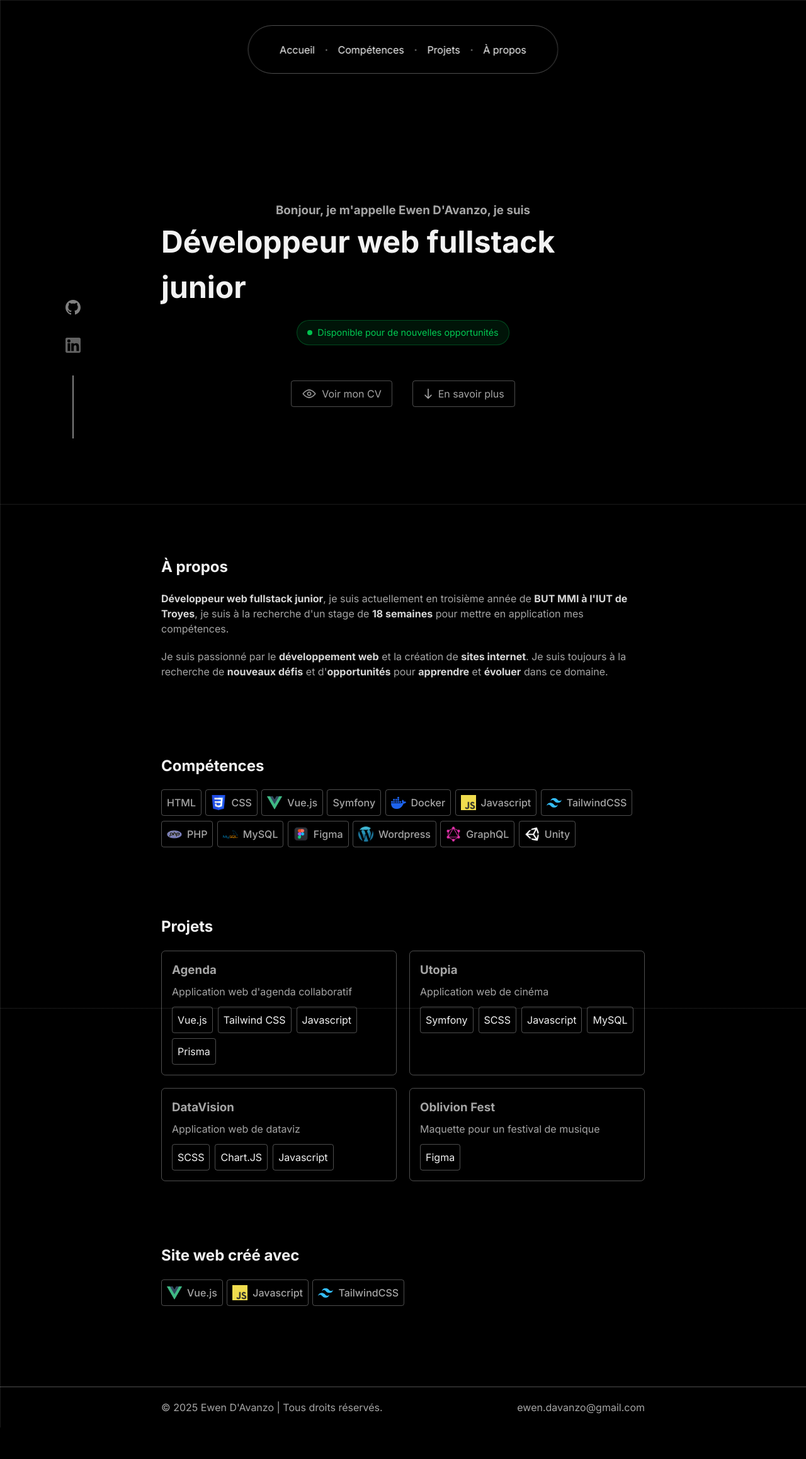
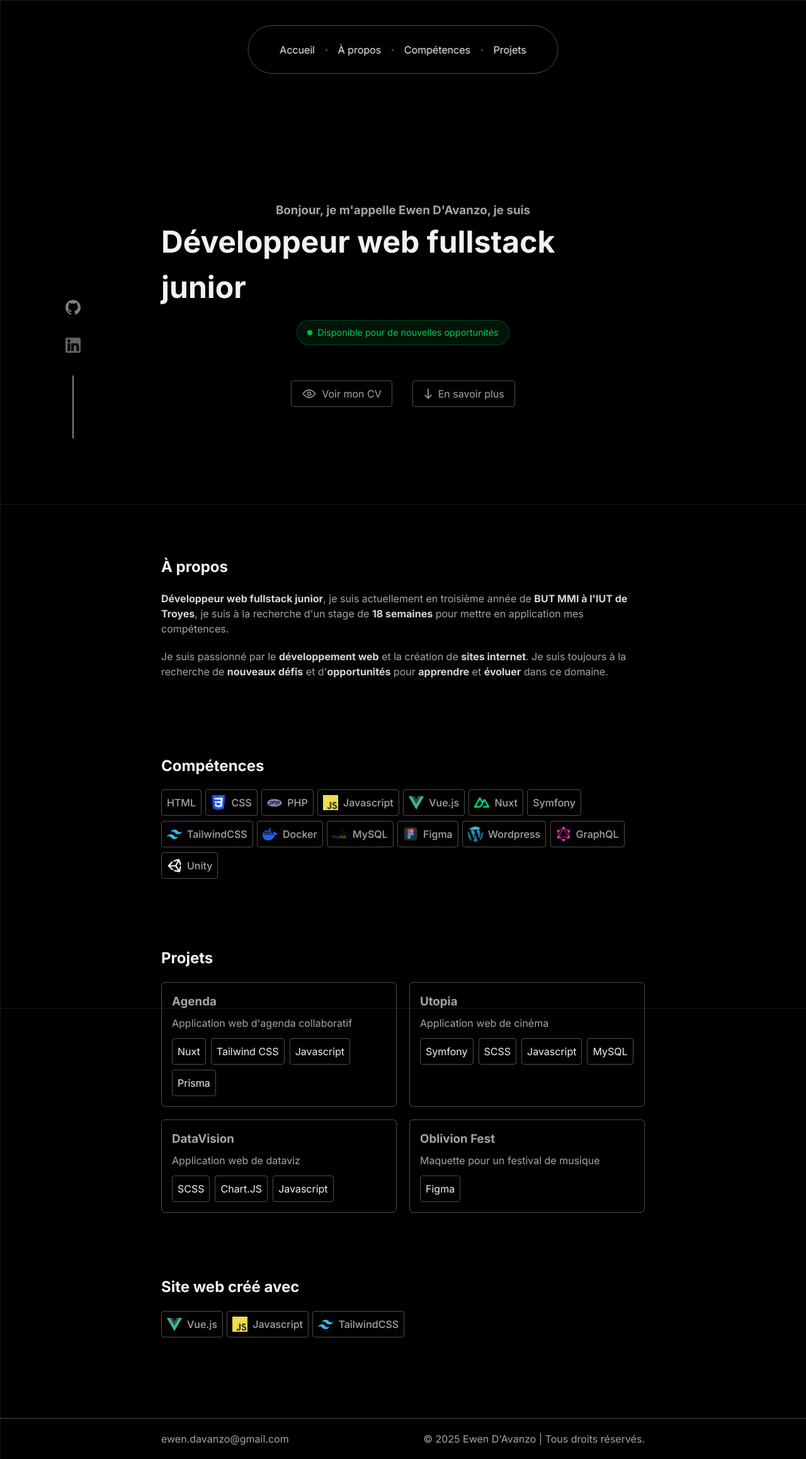
Before and after one commit to ewenlogiciel/portfolio, a Vue app: page / in a window 1280 px wide. Shown: the whole page at 63% size. Before the commit the page ends 2266 px from the top, so only its background shows below. Built offline with nearby package versions, Linux system fonts and the light colour scheme.

Commit message:
fix: header, competences

```diff
--- a/src/assets/main.css
+++ b/src/assets/main.css
@@ -26,33 +26,8 @@
     @apply flex h-screen m-0 flex-col justify-between items-center;
   }
 
-  nav {
-    @apply fixed top-[5vh] left-1/2 -translate-x-1/2 border border-white/30 rounded-full p-[2%] whitespace-nowrap z-[1000] backdrop-blur-lg ;
-  }
-
-  nav ul {
-    @apply list-none flex flex-nowrap items-center justify-center m-0 pr-[1.5rem] pl-[1.5rem];
-  }
-
-  nav li {
-    @apply flex items-center;
-  }
-
-  nav a {
-    @apply flex items-center;
-  }
-
-  nav li:not(:last-child)::after {
-    content: "·";
-    @apply ml-4 mr-4 text-[#ababab];
-  }
-
   a {
     @apply text-[#f5f5f5] no-underline transition-colors duration-300;
-  }
-
-  nav a:hover {
-    @apply text-[#ababab];
   }
 
   h1 {
--- a/src/components/Competences.vue
+++ b/src/components/Competences.vue
@@ -28,12 +28,13 @@
 const skills = [
   'HTML',
   'CSS',
+  'PHP',
+  'Javascript',
   'Vue.js',
+  'Nuxt',
   'Symfony',
+  'TailwindCSS',
   'Docker',
-  'Javascript',
-  'TailwindCSS',
-  'PHP',
   'MySQL',
   'Figma',
   'Wordpress',
--- a/src/components/Contact.vue
+++ b/src/components/Contact.vue
@@ -7,7 +7,7 @@
       <!-- GitHub -->
       <li class="mb-5">
         <a href="https://github.com/ewenlogiciel" target="_blank" class="group">
-          <svg xmlns="http://www.w3.org/2000/svg" width="24" height="24" viewBox="0 0 24 24" alt="Github Icon" class="fill-[gray] transition-[fill] duration-300 group-hover:fill-white">
+          <svg xmlns="http://www.w3.org/2000/svg" width="24" height="24" viewBox="0 0 24 24" aria-label="Linkedin Icon" class="fill-[gray] transition-[fill] duration-300 group-hover:fill-white">
             <path d="M12 0C5.37 0 0 5.37 0 12c0 5.3 3.44 9.8 8.21 11.39.6.11.82-.26.82-.58v-2.16c-3.34.73-4.03-1.61-4.03-1.61-.55-1.4-1.34-1.77-1.34-1.77-1.09-.75.08-.74.08-.74 1.2.09 1.83 1.23 1.83 1.23 1.07 1.84 2.81 1.31 3.5 1 .11-.77.42-1.31.76-1.61-2.66-.3-5.47-1.33-5.47-5.92 0-1.31.47-2.38 1.23-3.22-.12-.3-.53-1.51.12-3.15 0 0 1.01-.32 3.3 1.23a11.5 11.5 0 0 1 6 0c2.29-1.55 3.3-1.23 3.3-1.23.65 1.64.24 2.85.12 3.15.77.84 1.23 1.91 1.23 3.22 0 4.6-2.81 5.62-5.48 5.92.43.37.81 1.1.81 2.22v3.3c0 .32.22.7.82.58C20.56 21.8 24 17.3 24 12c0-6.63-5.37-12-12-12z"/>
           </svg>
         </a>
--- a/src/components/Footer.vue
+++ b/src/components/Footer.vue
@@ -5,26 +5,20 @@
 <template>
   <!--<div class="circle"></div>-->
 
-  <footer class="w-full flex justify-center border-t border-white/30 max-md:flex-col max-md:items-center">
+  <footer class="w-full flex justify-center border-t border-white/30 max-md:flex-col max-md:items-start max-md:py-6 max-md:gap-4">
 
-    <div class="w-[60vw] flex justify-between items-center flex-row max-md:w-[90vw] max-md:flex-row max-md:gap-4 max-md:py-4">
-      <p>© 2025 Ewen D'Avanzo | Tous droits réservés.</p>
+    <div class="w-[60vw] flex justify-between items-center flex-row max-md:w-full max-md:flex-col max-md:gap-4 max-md:items-start max-md:pl-6">
+      <a href="https://github.com/ewenlogiciel" target="_blank" class="hidden max-md:block text-[#a5a5a5] hover:text-[#f5f5f5] transition-colors duration-300">GitHub</a>
 
-      <p>ewen.davanzo@gmail.com</p>
+      <a href="https://www.linkedin.com/in/ewendavanzo/" target="_blank" class="hidden max-md:block text-[#a5a5a5] hover:text-[#f5f5f5] transition-colors duration-300">LinkedIn</a>
+
+      <p class="max-md:order-3 max-md:m-0">ewen.davanzo@gmail.com</p>
+
+
+
+      <p class="max-md:order-4 max-md:w-full max-md:text-center">© 2025 Ewen D'Avanzo | Tous droits réservés.</p>
 
     </div>
 
-      <div class="hidden gap-4 max-md:flex">
-        <a href="https://github.com/ewenlogiciel" target="_blank" class="hidden max-md:block group">
-          <svg xmlns="http://www.w3.org/2000/svg" width="24" height="24" viewBox="0 0 24 24" class="fill-[gray] transition-[fill] duration-300 group-hover:fill-white">
-            <path d="M12 0C5.37 0 0 5.37 0 12c0 5.3 3.44 9.8 8.21 11.39.6.11.82-.26.82-.58v-2.16c-3.34.73-4.03-1.61-4.03-1.61-.55-1.4-1.34-1.77-1.34-1.77-1.09-.75.08-.74.08-.74 1.2.09 1.83 1.23 1.83 1.23 1.07 1.84 2.81 1.31 3.5 1 .11-.77.42-1.31.76-1.61-2.66-.3-5.47-1.33-5.47-5.92 0-1.31.47-2.38 1.23-3.22-.12-.3-.53-1.51.12-3.15 0 0 1.01-.32 3.3 1.23a11.5 11.5 0 0 1 6 0c2.29-1.55 3.3-1.23 3.3-1.23.65 1.64.24 2.85.12 3.15.77.84 1.23 1.91 1.23 3.22 0 4.6-2.81 5.62-5.48 5.92.43.37.81 1.1.81 2.22v3.3c0 .32.22.7.82.58C20.56 21.8 24 17.3 24 12c0-6.63-5.37-12-12-12z"/>
-          </svg>
-        </a>
-
-        <a href="https://www.linkedin.com/in/ewendavanzo/" target="_blank" class="hidden max-md:block group">
-          <img src="../assets/logos/linkedin-svgrepo-com.svg" alt="LinkedIn" class="w-6 h-6 grayscale transition-[filter] duration-300 group-hover:brightness-0 group-hover:invert">
-        </a>
-      </div>
-
   </footer>
 </template>
--- a/src/components/Header.vue
+++ b/src/components/Header.vue
@@ -15,76 +15,28 @@
   <template>
     <header>
       <button class="hidden max-md:flex flex-col bg-transparent border-none cursor-pointer p-2.5 z-[1001] fixed top-[3vh] left-[5vw]" @click="toggleMenu" aria-label="Menu">
-        <span class="w-[25px] h-[3px] bg-[#f2f2f2] my-[3px] transition-all duration-300 ease-in-out rounded-[3px]"></span>
-        <span class="w-[25px] h-[3px] bg-[#f2f2f2] my-[3px] transition-all duration-300 ease-in-out rounded-[3px]"></span>
-        <span class="w-[25px] h-[3px] bg-[#f2f2f2] my-[3px] transition-all duration-300 ease-in-out rounded-[3px]"></span>
+        <span :class="{ 'rotate-45 translate-y-[9px]': isMenuOpen }" class="w-[25px] h-[3px] bg-[#f2f2f2] my-[3px] transition-all duration-300 ease-in-out rounded-[3px]"></span>
+        <span :class="{ 'opacity-0': isMenuOpen }" class="w-[25px] h-[3px] bg-[#f2f2f2] my-[3px] transition-all duration-300 ease-in-out rounded-[3px]"></span>
+        <span :class="{ '-rotate-45 -translate-y-[9px]': isMenuOpen }" class="w-[25px] h-[3px] bg-[#f2f2f2] my-[3px] transition-all duration-300 ease-in-out rounded-[3px]"></span>
       </button>
 
-      <nav :class="{ 'menu-open': isMenuOpen }">
-        <ul>
-          <li><router-link to="/#accueil" @click="closeMenu">Accueil</router-link></li>
-          <li><router-link to="/#competences" @click="closeMenu">Compétences</router-link></li>
-          <li><router-link to="/#projets" @click="closeMenu">Projets</router-link></li>
-          <li><router-link to="/#apropos" @click="closeMenu">À propos</router-link></li>
+      <nav :class="{ 'max-md:!flex': isMenuOpen }" class="fixed top-[5vh] left-1/2 -translate-x-1/2 border border-white/30 rounded-full p-[2%] whitespace-nowrap z-[1000] backdrop-blur-lg max-md:fixed max-md:top-0 max-md:left-0 max-md:w-screen max-md:h-screen max-md:bg-black max-md:hidden max-md:justify-center max-md:items-center max-md:border-none max-md:rounded-none max-md:p-0 max-md:backdrop-blur-none max-md:-translate-x-0">
+        <ul class="list-none flex flex-nowrap items-center justify-center m-0 pr-6 pl-6 max-md:flex-col max-md:gap-12 max-md:p-0 max-md:w-full">
+
+          <li class="flex items-center after:content-['·'] after:ml-4 after:mr-4 after:text-[#ababab] last:after:content-none max-md:w-auto max-md:m-0 max-md:after:hidden">
+            <router-link to="/#accueil" @click="closeMenu" class="flex items-center text-[#f5f5f5] no-underline transition-colors duration-300 hover:text-[#ababab] max-md:text-[2rem]">Accueil</router-link>
+          </li>
+          <li class="flex items-center after:content-['·'] after:ml-4 after:mr-4 after:text-[#ababab] last:after:content-none max-md:w-auto max-md:m-0 max-md:after:hidden">
+            <router-link to="/#apropos" @click="closeMenu" class="flex items-center text-[#f5f5f5] no-underline transition-colors duration-300 hover:text-[#ababab] max-md:text-[2rem]">À propos</router-link>
+          </li>
+          <li class="flex items-center after:content-['·'] after:ml-4 after:mr-4 after:text-[#ababab] last:after:content-none max-md:w-auto max-md:m-0 max-md:after:hidden">
+            <router-link to="/#competences" @click="closeMenu" class="flex items-center text-[#f5f5f5] no-underline transition-colors duration-300 hover:text-[#ababab] max-md:text-[2rem]">Compétences</router-link>
+          </li>
+          <li class="flex items-center after:content-['·'] after:ml-4 after:mr-4 after:text-[#ababab] last:after:content-none max-md:w-auto max-md:m-0 max-md:after:hidden">
+            <router-link to="/#projets" @click="closeMenu" class="flex items-center text-[#f5f5f5] no-underline transition-colors duration-300 hover:text-[#ababab] max-md:text-[2rem]">Projets</router-link>
+          </li>
+
         </ul>
       </nav>
     </header>
   </template>
-
-  <style scoped>
-  @media (max-width: 768px) {
-    nav {
-      position: fixed !important;
-      top: 0 !important;
-      left: 0 !important;
-      width: 100vw !important;
-      height: 100vh !important;
-      background-color: black !important;
-      display: none;
-      justify-content: center;
-      align-items: center;
-      z-index: 1000;
-      border: none !important;
-      border-radius: 0 !important;
-      padding: 0 !important;
-      backdrop-filter: none !important;
-      transform: none !important;
-    }
-
-    nav.menu-open {
-      display: flex !important;
-    }
-
-    nav ul {
-      list-style: none !important;
-      display: flex !important;
-      flex-direction: column !important;
-      align-items: center !important;
-      gap: 3rem !important;
-      padding: 0 !important;
-      margin: 0 !important;
-      width: 100% !important;
-    }
-
-    nav li {
-      width: auto !important;
-      margin: 0 !important;
-    }
-
-    nav li:not(:last-child)::after {
-      display: none !important;
-      content: none !important;
-    }
-
-    nav a {
-      font-size: 2rem !important;
-      color: #f2f2f2 !important;
-      text-decoration: none !important;
-      transition: color 0.3s ease !important;
-    }
-
-    nav a:hover {
-      color: #ababab !important;
-    }
-  }
-  </style>
--- a/src/components/Projets.vue
+++ b/src/components/Projets.vue
@@ -13,7 +13,7 @@
       <h3 class="mt-0 mb-2 transition-colors duration-300 group-hover:text-white">Agenda</h3>
       <p class="mt-0 transition-colors duration-300 group-hover:text-white mb-3">Application web d'agenda collaboratif</p>
       <div class="flex flex-wrap gap-2">
-        <div class="border border-white/30 p-2 rounded-sm hover:cursor-pointer">Vue.js</div>
+        <div class="border border-white/30 p-2 rounded-sm hover:cursor-pointer">Nuxt</div>
         <div class="border border-white/30 p-2 rounded-sm hover:cursor-pointer">Tailwind CSS</div>
         <div class="border border-white/30 p-2 rounded-sm hover:cursor-pointer">Javascript</div>
         <div class="border border-white/30 p-2 rounded-sm hover:cursor-pointer">Prisma</div>
```
Also changed, not shown: src/assets/logos/nuxt.png (added), 1 other file (tests, documents, lock files or other folders).
